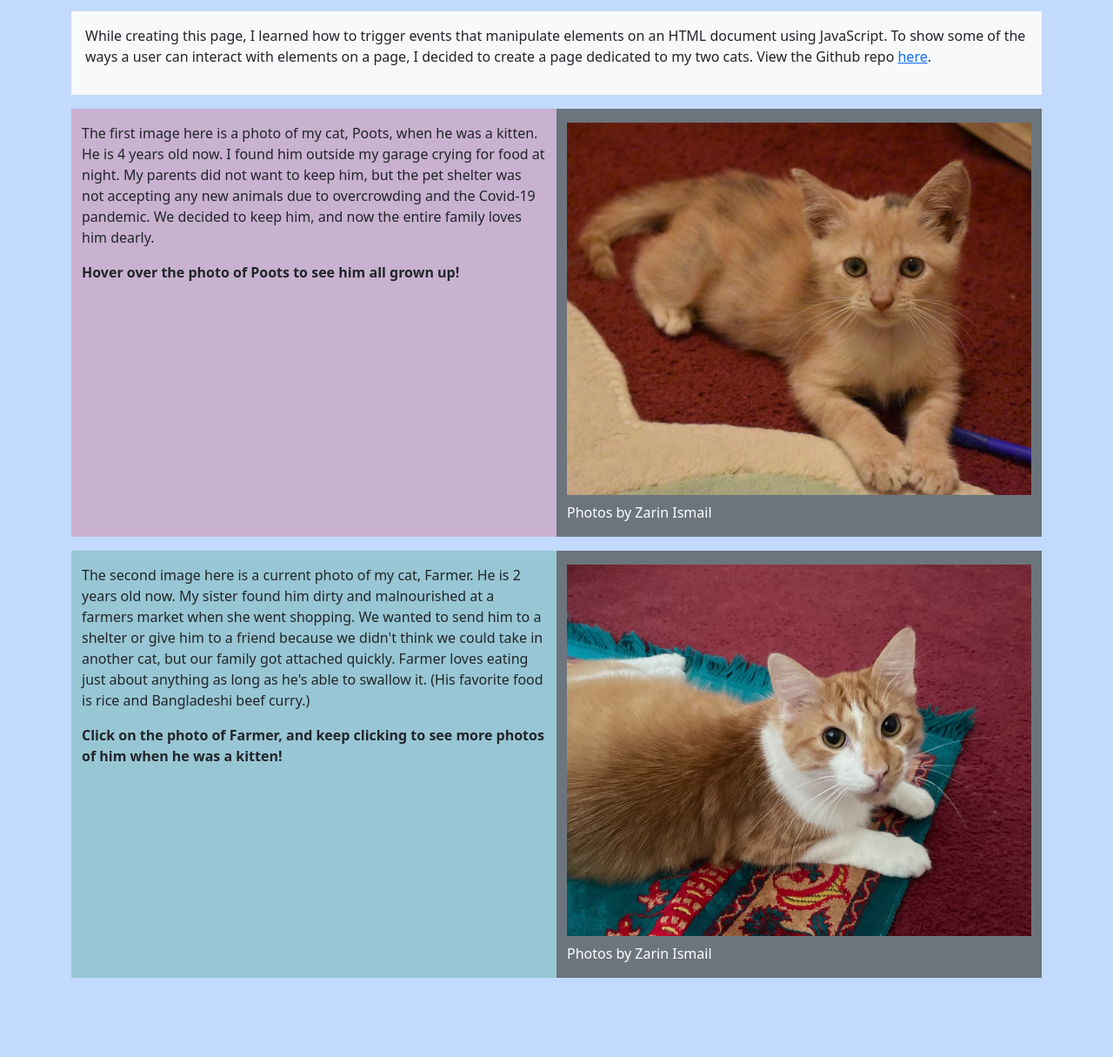
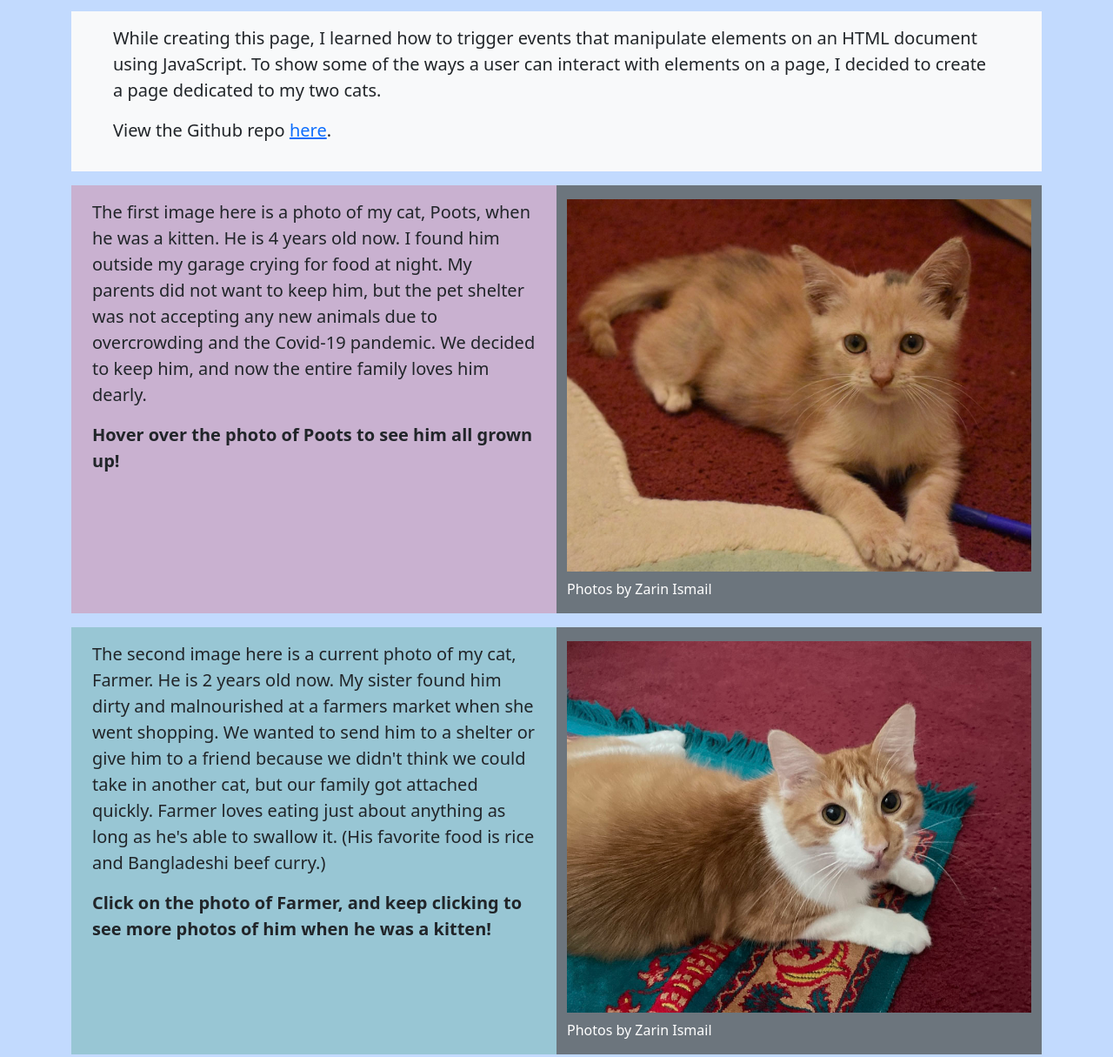
Before and after one commit to zarinismail/assignment-10, a plain HTML site: page index.html in a window 1280 px wide. Shown: the part 169-1384 px from the top of the page at 87% size. Before the commit the page ends 1325 px from the top, so only its background shows below. Drawn offline with nearby package versions, Linux system fonts and the light colour scheme; a web font is replaced by a local one.

Commit message:
refine page

```diff
--- a/index.html
+++ b/index.html
@@ -24,30 +24,34 @@
             </div>
 
             <!-- Assignment Reflection -->
-            <div class="bg-light p-3 mb-3">
-                <p>While creating this page, I learned how to trigger events that manipulate elements on an HTML document using JavaScript. To show some of the ways a user can interact with elements on a page, I decided to create a page dedicated to my two cats. View the Github repo <a href="https://github.com/zarinismail/assignment-10">here</a>.</p>
+            <div class="bg-light px-5 py-3 mb-3 fs-5">
+                <p>While creating this page, I learned how to trigger events that manipulate elements on an HTML document using JavaScript. To show some of the ways a user can interact with elements on a page, I decided to create a page dedicated to my two cats.</p>
+
+                <p class="fw-light">View the Github repo <a href="https://github.com/zarinismail/assignment-10">here</a>.</p>
             </div>
 
             <div class="row mx-auto">
-                <div class="col-lg-6 bg-danger bg-opacity-25 pt-3 mb-3">
+                <div class="col-lg-6 bg-danger bg-opacity-25 pt-3 px-4 mb-3 fs-5">
                     <p>The first image here is a photo of my cat, Poots, when he was a kitten. He is 4 years old now. I found him outside my garage crying for food at night. My parents did not want to keep him, but the pet shelter was not accepting any new animals due to overcrowding and the Covid-19 pandemic. We decided to keep him, and now the entire family loves him dearly.</p>
 
                     <p><b>Hover over the photo of Poots to see him all grown up!</b></p>
 
                     <p id="hiddentext1" class="fs-3">Isn't he a handsome cat now?</p>
                 </div>
+
                 <div class="col-lg-6 bg-secondary pt-3 mb-3">
                     <img id="poots" class="img-fluid" src="images/kittenpoots.jpg" alt="Photo of a cat">
                     <p class="pt-2 text-white fw-light">Photos by Zarin Ismail</p>
                 </div>
 
-                <div class="col-lg-6 bg-success bg-opacity-25 pt-3 mb-3">
+                <div class="col-lg-6 bg-success bg-opacity-25 pt-3 px-4 mb-3 fs-5">
                     <p>The second image here is a current photo of my cat, Farmer. He is 2 years old now. My sister found him dirty and malnourished at a farmers market when she went shopping. We wanted to send him to a shelter or give him to a friend because we didn't think we could take in another cat, but our family got attached quickly. Farmer loves eating just about anything as long as he's able to swallow it. (His favorite food is rice and Bangladeshi beef curry.)</p>
 
                     <p><b>Click on the photo of Farmer, and keep clicking to see more photos of him when he was a kitten!</b></p>
 
                     <p id="hiddentext2" class="fs-3">Doesn't he look the same?</p>
                 </div>
+
                 <div class="col-lg-6 bg-secondary pt-3 mb-3">
                     <img id="farmer" class="img-fluid" src="images/farmer1.jpg" alt="Photo of a cat">
                     <p class="pt-2 text-white fw-light">Photos by Zarin Ismail</p>
```
